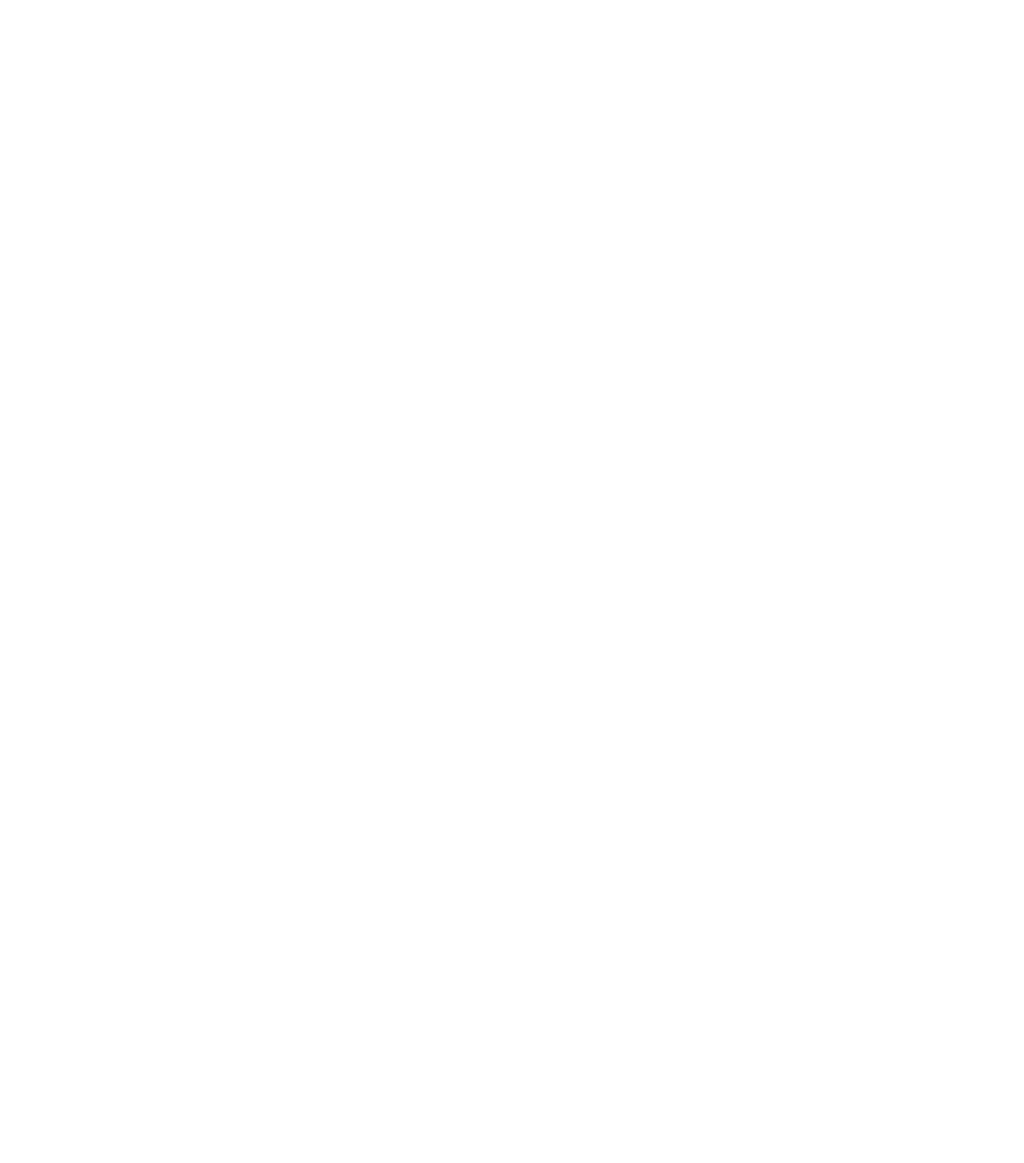
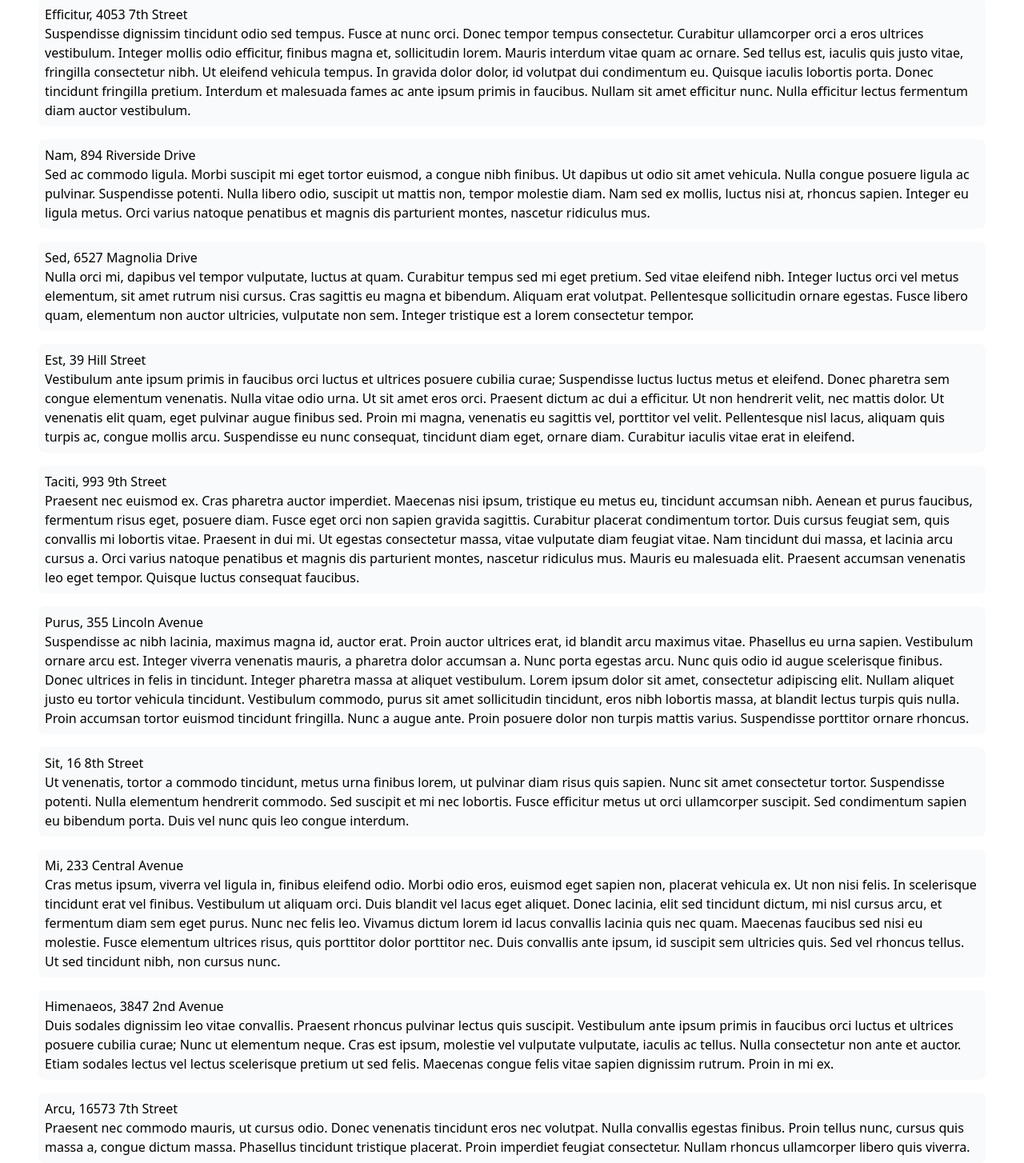
Before and after one commit to DokuaAsiedu/zormor-frontend-assessment, a Next.js app: page / in a window 1280 px wide. Shown: the part 82-1536 px from the top of the page at 80% size. Before the commit the page ends 800 px from the top, so only its background shows below. Built offline with nearby package versions, Linux system fonts and the light colour scheme.

Commit message:
added mock data and loaded them into index page using created component:LocationCard

```diff
--- a/components/index.ts
+++ b/components/index.ts
@@ -1,2 +1,3 @@
 export * from "@/components/navbar";
 export * from "@/components/searchbar";
+export * from "@/components/location-card";
--- /dev/null
+++ b/components/location-card.tsx
@@ -0,0 +1,8 @@
+export function LocationCard({data}) {
+  return (
+    <div className="bg-gray-50 rounded-lg p-2">
+      <p><span className="capitalize">{data.name}</span>, <span>{data.location}</span></p>
+      <p>{data.description}</p>
+    </div>
+  )
+}
--- /dev/null
+++ b/data/places.ts
@@ -0,0 +1,62 @@
+export const PLACES = [
+  {
+    name: "efficitur",
+    description:
+      "Suspendisse dignissim tincidunt odio sed tempus. Fusce at nunc orci. Donec tempor tempus consectetur. Curabitur ullamcorper orci a eros ultrices vestibulum. Integer mollis odio efficitur, finibus magna et, sollicitudin lorem. Mauris interdum vitae quam ac ornare. Sed tellus est, iaculis quis justo vitae, fringilla consectetur nibh. Ut eleifend vehicula tempus. In gravida dolor dolor, id volutpat dui condimentum eu. Quisque iaculis lobortis porta. Donec tincidunt fringilla pretium. Interdum et malesuada fames ac ante ipsum primis in faucibus. Nullam sit amet efficitur nunc. Nulla efficitur lectus fermentum diam auctor vestibulum.",
+    location: "4053 7th Street",
+  },
+  {
+    name: "Nam",
+    description:
+      "Sed ac commodo ligula. Morbi suscipit mi eget tortor euismod, a congue nibh finibus. Ut dapibus ut odio sit amet vehicula. Nulla congue posuere ligula ac pulvinar. Suspendisse potenti. Nulla libero odio, suscipit ut mattis non, tempor molestie diam. Nam sed ex mollis, luctus nisi at, rhoncus sapien. Integer eu ligula metus. Orci varius natoque penatibus et magnis dis parturient montes, nascetur ridiculus mus.",
+    location: "894 Riverside Drive",
+  },
+  {
+    name: "sed",
+    description:
+      "Nulla orci mi, dapibus vel tempor vulputate, luctus at quam. Curabitur tempus sed mi eget pretium. Sed vitae eleifend nibh. Integer luctus orci vel metus elementum, sit amet rutrum nisi cursus. Cras sagittis eu magna et bibendum. Aliquam erat volutpat. Pellentesque sollicitudin ornare egestas. Fusce libero quam, elementum non auctor ultricies, vulputate non sem. Integer tristique est a lorem consectetur tempor.",
+    location: "6527 Magnolia Drive",
+  },
+  {
+    name: "est",
+    description:
+      "Vestibulum ante ipsum primis in faucibus orci luctus et ultrices posuere cubilia curae; Suspendisse luctus luctus metus et eleifend. Donec pharetra sem congue elementum venenatis. Nulla vitae odio urna. Ut sit amet eros orci. Praesent dictum ac dui a efficitur. Ut non hendrerit velit, nec mattis dolor. Ut venenatis elit quam, eget pulvinar augue finibus sed. Proin mi magna, venenatis eu sagittis vel, porttitor vel velit. Pellentesque nisl lacus, aliquam quis turpis ac, congue mollis arcu. Suspendisse eu nunc consequat, tincidunt diam eget, ornare diam. Curabitur iaculis vitae erat in eleifend.",
+    location: "39 Hill Street",
+  },
+  {
+    name: "taciti",
+    description:
+      "Praesent nec euismod ex. Cras pharetra auctor imperdiet. Maecenas nisi ipsum, tristique eu metus eu, tincidunt accumsan nibh. Aenean et purus faucibus, fermentum risus eget, posuere diam. Fusce eget orci non sapien gravida sagittis. Curabitur placerat condimentum tortor. Duis cursus feugiat sem, quis convallis mi lobortis vitae. Praesent in dui mi. Ut egestas consectetur massa, vitae vulputate diam feugiat vitae. Nam tincidunt dui massa, et lacinia arcu cursus a. Orci varius natoque penatibus et magnis dis parturient montes, nascetur ridiculus mus. Mauris eu malesuada elit. Praesent accumsan venenatis leo eget tempor. Quisque luctus consequat faucibus.",
+    location: "993 9th Street",
+  },
+  {
+    name: "purus",
+    description:
+      "Suspendisse ac nibh lacinia, maximus magna id, auctor erat. Proin auctor ultrices erat, id blandit arcu maximus vitae. Phasellus eu urna sapien. Vestibulum ornare arcu est. Integer viverra venenatis mauris, a pharetra dolor accumsan a. Nunc porta egestas arcu. Nunc quis odio id augue scelerisque finibus. Donec ultrices in felis in tincidunt. Integer pharetra massa at aliquet vestibulum. Lorem ipsum dolor sit amet, consectetur adipiscing elit. Nullam aliquet justo eu tortor vehicula tincidunt. Vestibulum commodo, purus sit amet sollicitudin tincidunt, eros nibh lobortis massa, at blandit lectus turpis quis nulla. Proin accumsan tortor euismod tincidunt fringilla. Nunc a augue ante. Proin posuere dolor non turpis mattis varius. Suspendisse porttitor ornare rhoncus.",
+    location: "355 Lincoln Avenue",
+  },
+  {
+    name: "sit",
+    description:
+      "Ut venenatis, tortor a commodo tincidunt, metus urna finibus lorem, ut pulvinar diam risus quis sapien. Nunc sit amet consectetur tortor. Suspendisse potenti. Nulla elementum hendrerit commodo. Sed suscipit et mi nec lobortis. Fusce efficitur metus ut orci ullamcorper suscipit. Sed condimentum sapien eu bibendum porta. Duis vel nunc quis leo congue interdum.",
+    location: "16 8th Street",
+  },
+  {
+    name: "mi",
+    description:
+      "Cras metus ipsum, viverra vel ligula in, finibus eleifend odio. Morbi odio eros, euismod eget sapien non, placerat vehicula ex. Ut non nisi felis. In scelerisque tincidunt erat vel finibus. Vestibulum ut aliquam orci. Duis blandit vel lacus eget aliquet. Donec lacinia, elit sed tincidunt dictum, mi nisl cursus arcu, et fermentum diam sem eget purus. Nunc nec felis leo. Vivamus dictum lorem id lacus convallis lacinia quis nec quam. Maecenas faucibus sed nisi eu molestie. Fusce elementum ultrices risus, quis porttitor dolor porttitor nec. Duis convallis ante ipsum, id suscipit sem ultricies quis. Sed vel rhoncus tellus. Ut sed tincidunt nibh, non cursus nunc.",
+    location: "233 Central Avenue",
+  },
+  {
+    name: "himenaeos",
+    description:
+      "Duis sodales dignissim leo vitae convallis. Praesent rhoncus pulvinar lectus quis suscipit. Vestibulum ante ipsum primis in faucibus orci luctus et ultrices posuere cubilia curae; Nunc ut elementum neque. Cras est ipsum, molestie vel vulputate vulputate, iaculis ac tellus. Nulla consectetur non ante et auctor. Etiam sodales lectus vel lectus scelerisque pretium ut sed felis. Maecenas congue felis vitae sapien dignissim rutrum. Proin in mi ex.",
+    location: "3847 2nd Avenue",
+  },
+  {
+    name: "arcu",
+    description:
+      "Praesent nec commodo mauris, ut cursus odio. Donec venenatis tincidunt eros nec volutpat. Nulla convallis egestas finibus. Proin tellus nunc, cursus quis massa a, congue dictum massa. Phasellus tincidunt tristique placerat. Proin imperdiet feugiat consectetur. Nullam rhoncus ullamcorper libero quis viverra.",
+    location: "16573 7th Street",
+  },
+];
--- a/pages/index.tsx
+++ b/pages/index.tsx
@@ -1,4 +1,5 @@
-import { Navbar, Searchbar } from "@/components";
+import { LocationCard, Searchbar } from "@/components";
+import { PLACES } from "@/data/places";
 import { GeneralLayout } from "@/layouts/general-layout";
 
 export default function Home() {
@@ -6,6 +7,9 @@
     <GeneralLayout>
       <div className="container">
         <Searchbar/>
+        <div className="flex flex-col items-stretch gap-4">
+          {PLACES.map((item, index) => <LocationCard data={item} key={`item-${index}`}/>)}
+        </div>
       </div>
     </GeneralLayout>
   );
```
